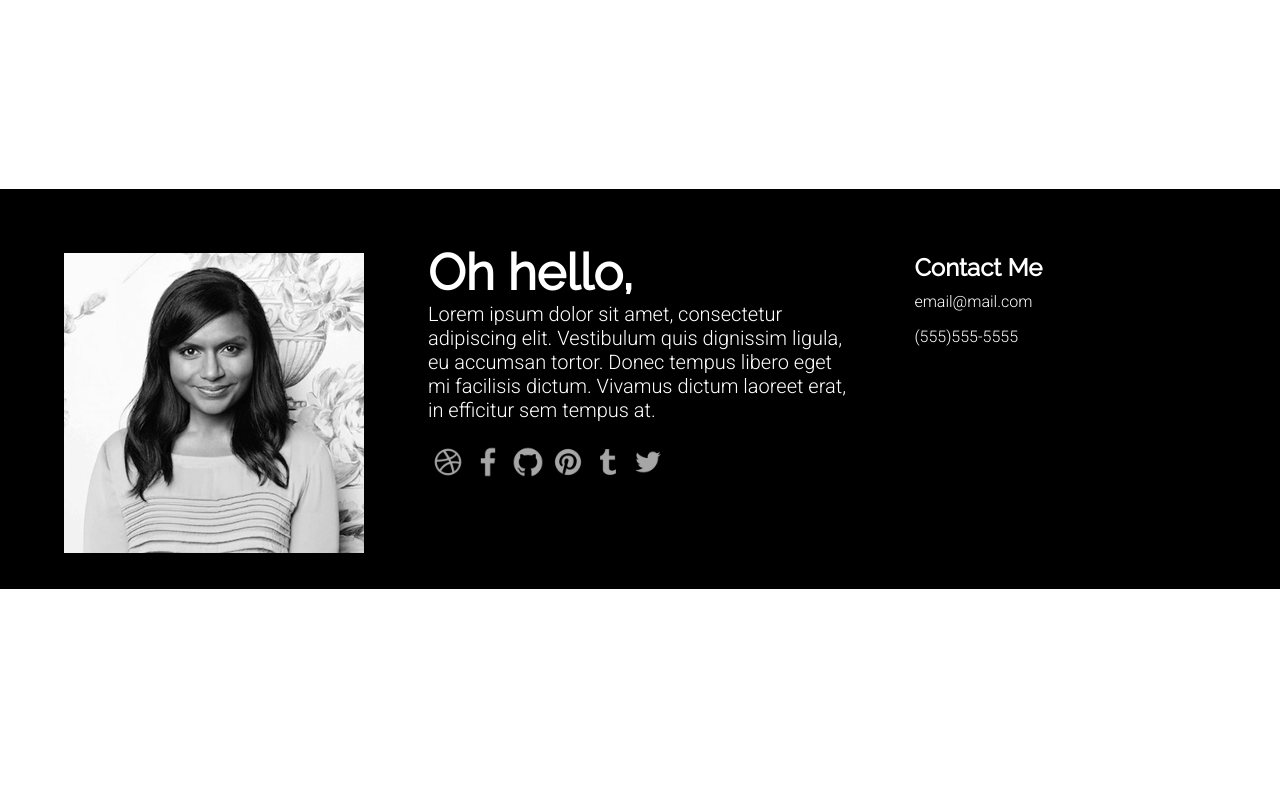
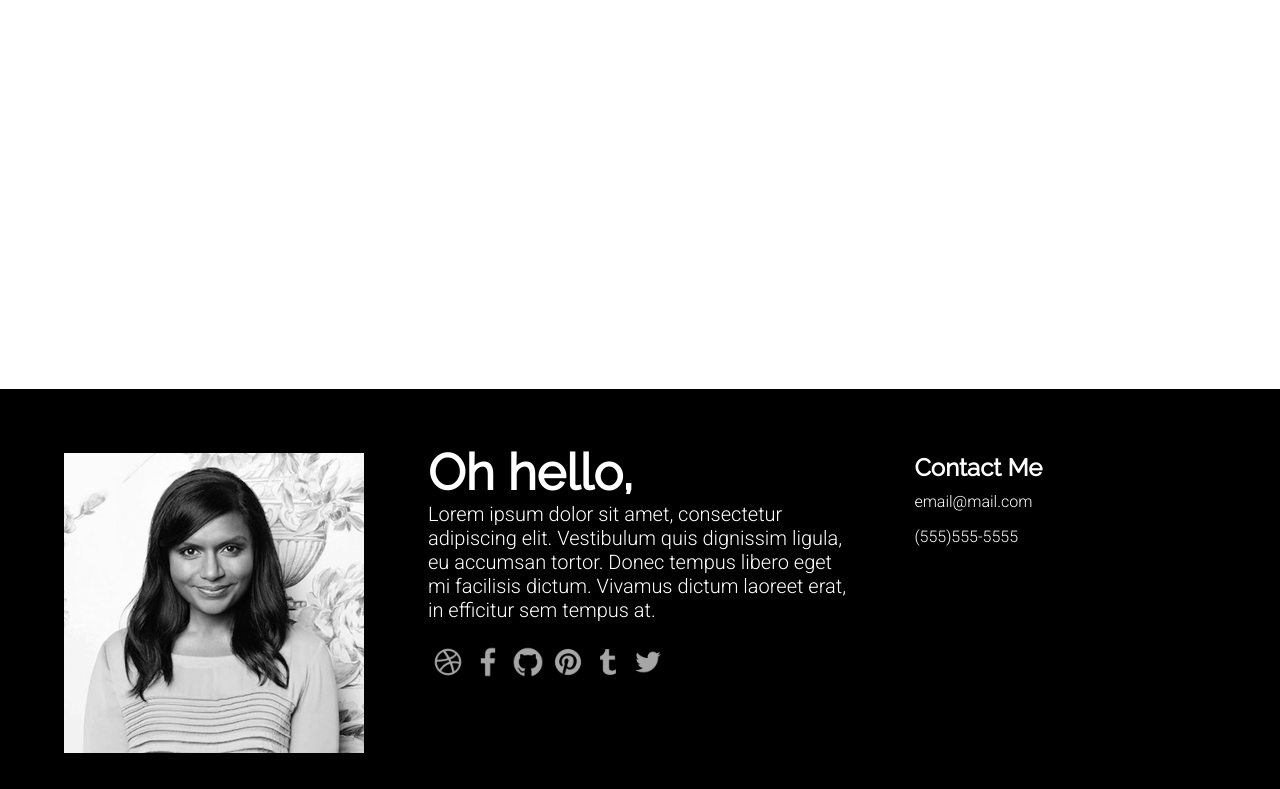
Before and after one commit to mellolikejello/Career-Skills-Group-Two, a PHP site: page /test.html in a window 1280 px wide. Shown: the part 2011-2800 px from the top of the page. Before the commit the page ends 2600 px from the top, so only its background shows below. Run offline with PHP 8.4, Linux system fonts and the light colour scheme.

Commit message:
adjusting footer

```diff
--- a/style/project.css
+++ b/style/project.css
@@ -12,12 +12,18 @@ html, body, #container {
 
 body > #container {
 	height: auto;
-	min-height: 2600px;
+	min-height: 2400px;
+}
+
+@media only screen and (max-width: 768px) {
+	body > #container {
+		min-height: 3000px;
+	}
 }
 
 @media only screen and (max-width: 380px) {
 	body > #container {
-		min-height: 3000px;
+		min-height: 3400px;
 	}
 }
 
@@ -145,7 +151,7 @@ height:450;
 }
 
 footer {
-	position: absolute;
+	position: relative;
 	bottom: 0;
 }
 
--- a/style/slider.css
+++ b/style/slider.css
@@ -21,6 +21,7 @@ height:400px;
 	position:relative;
 	height:400px;
 	top:auto;
+	width: 100%;
 }
 #image_slider{
 	position: relative;
--- a/test.html
+++ b/test.html
@@ -97,6 +97,7 @@
 
   </div>
 </div>
+</div>
 <footer>
        <div id="foot">
             <div id="self-portrait">
@@ -121,7 +122,5 @@
             </div>
         </div>
     </footer>
-
-
 </body>
 </html>
```
